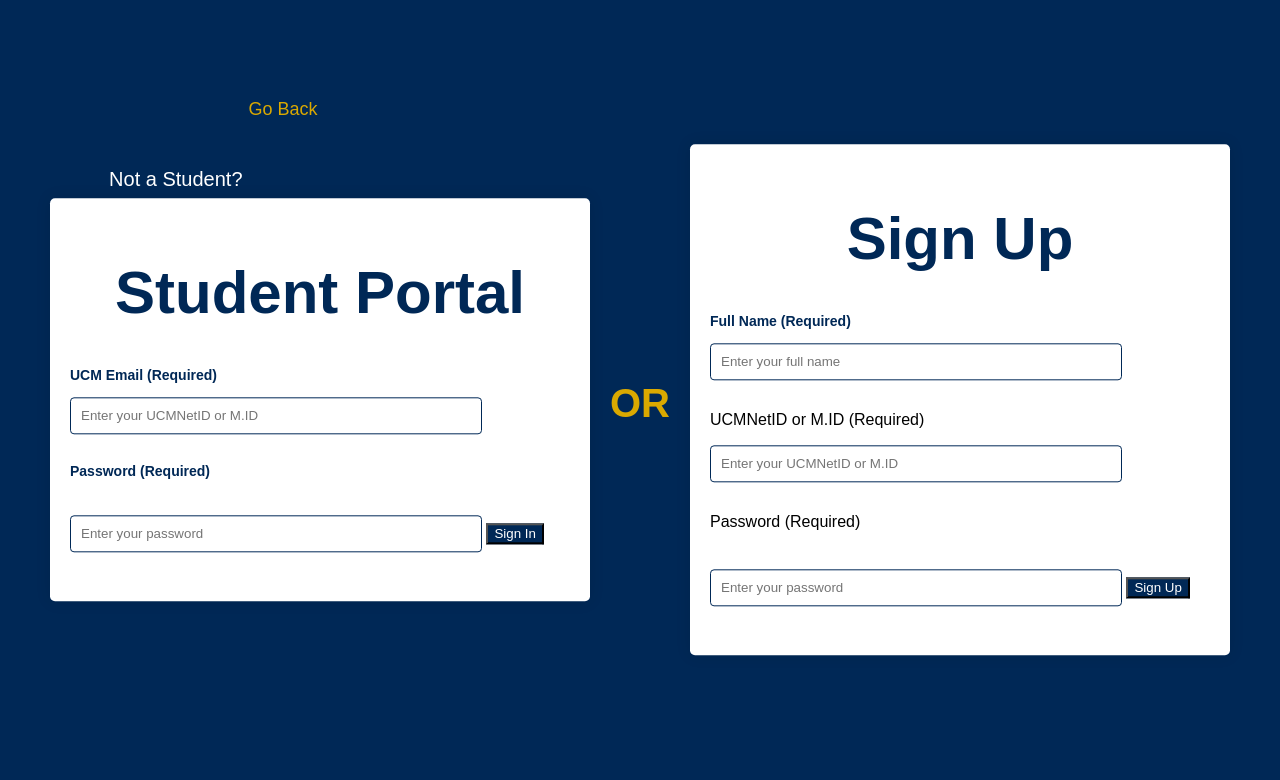
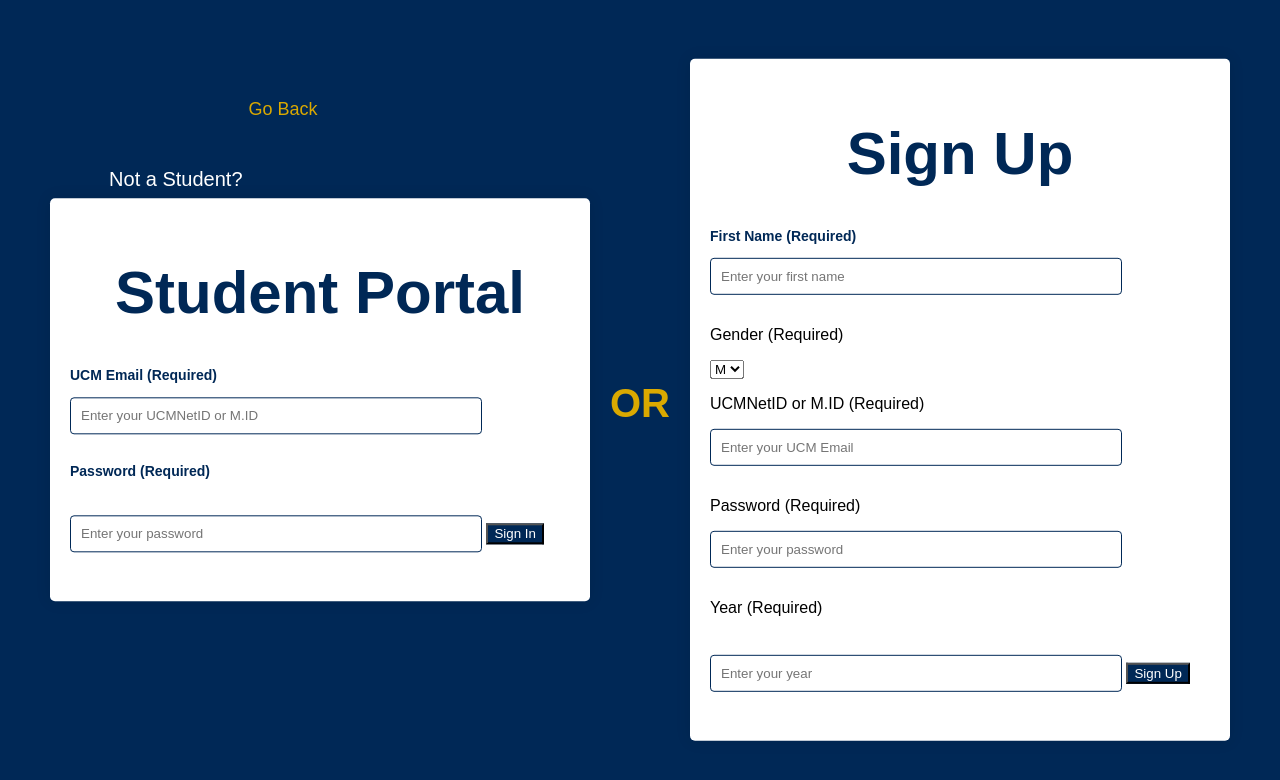
Before and after one commit to Hinoden/UCM-Housing-Database, a Flask app: page /login/student in a window 1280 px wide. Shown: the top 780 px of the page. Run offline with Flask 3, Linux system fonts and the light colour scheme.

Commit message:
IneedSleep-Patch-V-0.0.2
Signup works

More CSS problems cause more things

```diff
--- a/server.py
+++ b/server.py
@@ -53,6 +53,62 @@
 
     return render_template('studentLogin.html')  # Render login template on GET request
 
+@app.route("/signup/student", methods=['GET', 'POST'])
+def student_signup():
+    if request.method == 'POST':
+        student_name = request.form.get('student_name')
+        student_gender = request.form.get('gender')
+        student_email = request.form.get('student_email')
+        student_password = request.form.get('student_password')
+        student_year = request.form.get('student_year')
+
+        print(f"Sign Up Attempt: {student_name}, {student_gender}, {student_email}, {student_password}, {student_year}")
+
+        # Open connection to the database
+        conn = open_connection()
+        if conn:
+            try:
+                cursor = conn.cursor()
+
+                # Check if the student already exists (based on email)
+                sql_check = "SELECT * FROM student WHERE s_email = ?"
+                cursor.execute(sql_check, (student_email,))
+                existing_user = cursor.fetchone()
+
+                if existing_user:
+                    flash("This email is already registered. Please login.", "error")
+                else:
+                    # Fetch the current max s_studentID and increment it
+                    sql_max_id = "SELECT MAX(s_studentID) FROM student"
+                    cursor.execute(sql_max_id)
+                    max_id = cursor.fetchone()[0]
+                    new_student_id = max_id + 1 if max_id is not None else 1  # Default to 1 if no student exists
+
+                    # Insert new student with manually incremented s_studentID
+                    sql_insert = """
+                        INSERT INTO student (s_studentID, s_name, s_gender, s_year, s_email, s_password, s_buildingID, s_roomID)
+                        VALUES (?, ?, ?, ?, ?, ?, 0, 0)
+                    """
+                    cursor.execute(sql_insert, (new_student_id, student_name, student_gender, student_year, student_email, student_password))
+                    conn.commit()
+                    flash("Sign-up successful! You can now log in.", "success")
+                    return redirect(url_for('student_login'))  # Redirect back to the student login page
+
+            except sqlite3.OperationalError as e:
+                print(f"Database error: {e}")
+                flash("There was an issue with the database. Please try again later.", "error")
+
+            finally:
+                # Ensure the connection is closed after the operation
+                conn.close()
+
+    return render_template('studentSignup.html')  # Render signup page on GET request
+
+
+    return render_template('studentSignup.html')  # Render signup page on GET request
+
+
+
 # Employee login route
 @app.route("/login/employee", methods=['GET', 'POST'])
 def employee_login():
--- a/templates/studentLogin.html
+++ b/templates/studentLogin.html
@@ -136,19 +136,35 @@
 
     <p id="orStudent">OR</p>
 
-    <!-- Sign Up Section -->
-    <div class="SignUpContainer">
+<!-- Sign Up Section -->
+<!-- Sign Up Section -->
+<div class="SignUpContainer">
+    <form method="POST" action="/signup/student">
         <h1 id="stuHeader">Sign Up</h1>
-        <p id="stuNameLabel">Full Name (Required)</p>
-        <input id="fullName" type="text" required placeholder="Enter your full name" />
+        <p id="stuNameLabel">First Name (Required)</p>
+        <input id="fullName" type="text" name="student_name" required placeholder="Enter your first name" />
+        <!-- Gender Dropdown -->
+        <p id="stuGenderLabel">Gender (Required)</p>
+        <select id="gender" name="gender" required>
+            <option value="M">M</option>
+            <option value="F">F</option>
+            <option value="N">N</option>
+        </select>
         <p id="stuUsername1Label">UCMNetID or M.ID (Required)</p>
-        <input id="username1" type="text" required placeholder="Enter your UCMNetID or M.ID" />
+        <input id="username1" name="student_email" type="text" required placeholder="Enter your UCM Email" />
+
         <p id="stuPassword1Label">Password (Required)</p>
-        <input id="password1" type="password" required placeholder="Enter your password" />
-        <button id="stuSignUp" onclick="handleSignup()">Sign Up</button>
-        <p id="signupError" class="error-message"></p>
-        <p id="signupSuccess" class="success-message"></p>
-    </div>
-</body>
+        <input id="password1" name="student_password" type="password" required placeholder="Enter your password" />
+
+        <p id="stuYear">Year (Required)</p>
+        <input id="year" name="student_year" type="year" required placeholder="Enter your year" />
+
+        <button id="stuSignUp">Sign Up</button>
+    </form>
+    <p id="signupError" class="error-message"></p>
+    <p id="signupSuccess" class="success-message"></p>
+</div>
+
+
 
 </html>
```
Also changed, not shown: housing.db.
